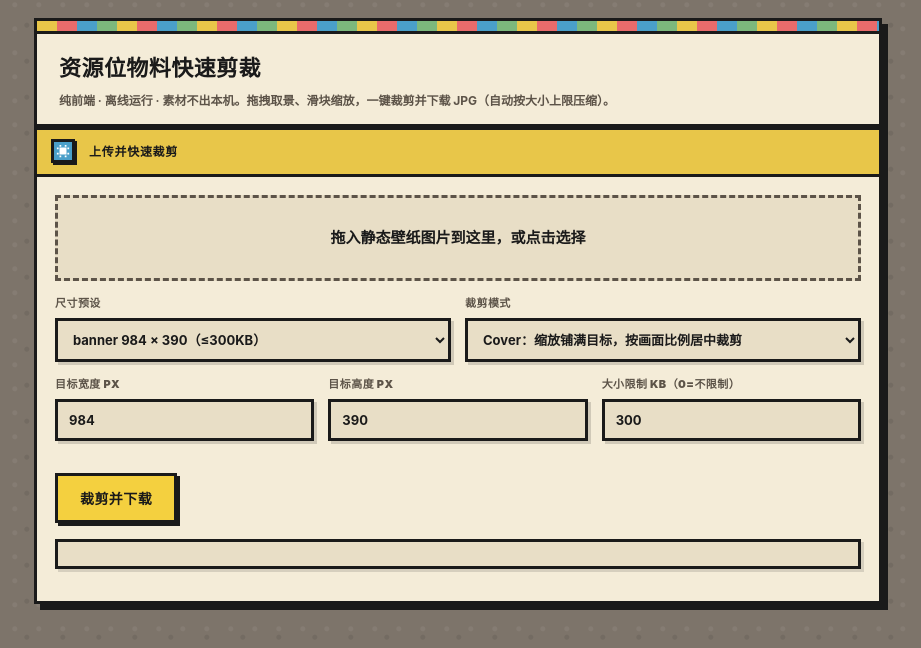
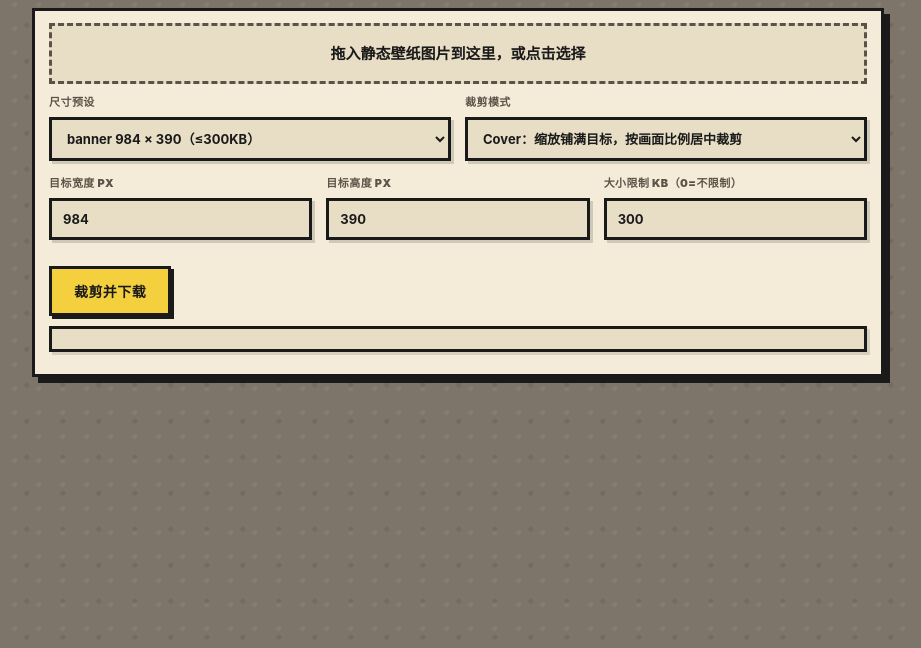
Before and after one commit to jh-oops/dynamic_wallpaper_converter, a plain HTML site: page crop_tool.html in a window 1280 px wide. Shown: the whole page, without its empty margins (182-1103 px from the left). Drawn offline with Linux system fonts and the light colour scheme.

Commit message:
crop_tool.html: 去掉顶部标题/副标题/黄色上传栏，整体紧凑化以便一屏展示

```diff
--- a/crop_tool.html
+++ b/crop_tool.html
@@ -25,17 +25,17 @@
   ::-webkit-scrollbar-track{background:var(--paper-2);border-left:var(--bw) solid var(--border)}
   ::-webkit-scrollbar-thumb{background:var(--win-yellow);border:var(--bw) solid var(--border);box-shadow:inset -3px -3px 0 rgba(0,0,0,.15)}
 
-  .wrap{max-width:880px;width:100%;margin:0 auto;padding:18px 16px 72px}
+  .wrap{max-width:880px;width:100%;margin:0 auto;padding:8px 14px 20px}
   .topbar{background:var(--paper);border:var(--bw) solid var(--border);box-shadow:var(--sh);padding:16px 22px 14px;position:relative}
   .topbar::after{content:"";position:absolute;top:0;left:0;right:0;height:10px;background:repeating-linear-gradient(90deg,var(--win-yellow) 0 20px,var(--win-red) 20px 40px,var(--win-blue) 40px 60px,var(--win-green) 60px 80px);border-bottom:var(--bw) solid var(--border)}
   .topbar h1{margin:14px 0 0;font-size:22px;font-weight:900;letter-spacing:.02em}
   .topbar .sub{color:var(--ink-dim);font-size:12px;font-weight:700;margin-top:6px;max-width:760px;line-height:1.6}
 
-  .card{background:var(--paper);border:var(--bw) solid var(--border);box-shadow:var(--sh);margin-bottom:20px;position:relative;overflow:hidden;animation:pop .35s ease both}
+  .card{background:var(--paper);border:var(--bw) solid var(--border);box-shadow:var(--sh);margin-bottom:12px;position:relative;overflow:hidden;animation:pop .35s ease both}
   @keyframes pop{from{opacity:0;transform:translateY(18px)}to{opacity:1;transform:none}}
   .card h2{margin:0;padding:10px 14px;font-size:12px;font-weight:900;letter-spacing:.06em;text-transform:uppercase;
     background:var(--win-yellow);border-bottom:var(--bw) solid var(--border);color:var(--ink);display:flex;align-items:center;gap:8px}
-  .card-body{padding:18px 18px 20px}
+  .card-body{padding:12px 14px 14px}
 
   .step{display:inline-flex;align-items:center;justify-content:center;width:24px;height:24px;border:var(--bw) solid var(--border);
     background:var(--win-blue);color:#fff;margin-right:6px;box-shadow:2px 2px 0 var(--shadow);flex:0 0 auto;position:relative;top:-1px}
@@ -49,13 +49,13 @@
     border-radius:0;padding:10px 11px;font-size:13px;outline:none;font-family:inherit;font-weight:700;box-shadow:3px 3px 0 rgba(0,0,0,.15)}
   .field input:focus,.field select:focus,.field textarea:focus{box-shadow:5px 5px 0 rgba(0,0,0,.25);background:#fff}
 
-  .drop{position:relative;border:var(--bw) dashed var(--ink-dim);padding:28px 16px;text-align:center;color:var(--ink-dim);cursor:pointer;
-    background:var(--paper-2);margin-bottom:14px;font-weight:700;transition:.1s}
+  .drop{position:relative;border:var(--bw) dashed var(--ink-dim);padding:16px 14px;text-align:center;color:var(--ink-dim);cursor:pointer;
+    background:var(--paper-2);margin-bottom:10px;font-weight:700;transition:.1s}
   .drop:hover,.drop.over{border-style:solid;border-color:var(--border);background:#fff;transform:translate(-1px,-1px);box-shadow:var(--sh-sm)}
   .drop .big{font-size:15px;color:var(--ink);font-weight:900}
   .fname{margin-top:10px;font-size:13px;font-weight:800;color:var(--win-blue)}
   .hint{color:var(--ink-dim);font-size:12px;margin-top:8px;line-height:1.6;font-weight:700}
-  .btns{display:flex;gap:12px;margin-top:18px;flex-wrap:wrap}
+  .btns{display:flex;gap:10px;margin-top:12px;flex-wrap:wrap}
   button.go{background:var(--btn-yellow);color:var(--ink);border:var(--bw) solid var(--border);padding:12px 22px;font-size:14px;font-weight:900;
     cursor:pointer;box-shadow:var(--sh-sm);text-transform:uppercase;letter-spacing:.03em}
   button.go:hover{filter:brightness(1.05);transform:translate(-1px,-1px)}
@@ -67,21 +67,21 @@
   button.secondary:active{transform:translate(3px,3px);box-shadow:0 0 0 var(--shadow)}
   .spin{display:inline-block;width:14px;height:14px;border:var(--bw) solid currentColor;border-top-color:transparent;animation:sp .8s steps(8) infinite;vertical-align:-2px;margin-right:6px}
   @keyframes sp{to{transform:rotate(360deg)}}
-  .status{margin-top:16px;padding:12px 14px;font-size:13px;font-weight:700;background:var(--paper-2);border:var(--bw) solid var(--border);
+  .status{margin-top:10px;padding:10px 12px;font-size:13px;font-weight:700;background:var(--paper-2);border:var(--bw) solid var(--border);
     min-height:20px;white-space:pre-wrap;word-break:break-all;box-shadow:3px 3px 0 rgba(0,0,0,.12)}
   .status.ok{background:#d4edda;border-color:var(--ok);color:#1e4d1e}
   .status.warn{background:#fff3cd;border-color:var(--warn);color:#6b4b1a}
   .status.err{background:#f8d7da;border-color:var(--err);color:#66181f}
   .status.info{color:var(--ink)}
-  .dl{margin-top:12px}
+  .dl{margin-top:8px}
   .dl a{display:inline-block;background:var(--paper-2);border:var(--bw) solid var(--border);color:var(--ink);text-decoration:none;
     padding:10px 14px;font-size:13px;font-weight:800;margin-right:8px;box-shadow:var(--sh-sm)}
   .dl a:hover{background:var(--btn-yellow);transform:translate(-1px,-1px)}
   .dl a:active{transform:translate(2px,2px);box-shadow:0 0 0 var(--shadow)}
 
-  .crop-editor-wrap{display:flex;gap:18px;margin:14px 0;align-items:flex-start;flex-wrap:wrap}
-  .crop-stage-wrap{flex:1;min-width:300px;background:var(--paper-2);border:var(--bw) solid var(--border);box-shadow:var(--sh-sm);padding:10px}
-  .crop-stage-title{font-size:12px;font-weight:900;color:var(--ink);margin-bottom:8px;text-transform:uppercase;letter-spacing:.04em}
+  .crop-editor-wrap{display:flex;gap:12px;margin:6px 0;align-items:flex-start;flex-wrap:wrap}
+  .crop-stage-wrap{flex:1;min-width:300px;background:var(--paper-2);border:var(--bw) solid var(--border);box-shadow:var(--sh-sm);padding:6px}
+  .crop-stage-title{font-size:11px;font-weight:900;color:var(--ink);margin-bottom:6px;text-transform:uppercase;letter-spacing:.04em}
   .crop-stage{position:relative;width:100%;max-width:560px;margin:0 auto;overflow:hidden;background:#000;
     cursor:grab;border:2px solid var(--border)}
   .crop-stage:active{cursor:grabbing}
@@ -91,22 +91,16 @@
   .crop-frame{position:absolute;left:0;top:0;right:0;bottom:0;border:3px dashed var(--win-yellow);pointer-events:none;box-shadow:inset 0 0 0 1px rgba(0,0,0,.3);z-index:2}
   .crop-frame::before{content:'';position:absolute;inset:0;border:1px solid rgba(255,255,255,.4);pointer-events:none}
   .crop-hint{position:absolute;bottom:8px;left:50%;transform:translateX(-50%);background:rgba(0,0,0,.65);color:#fff;font-size:11px;font-weight:700;padding:4px 8px;pointer-events:none;z-index:3}
-  .crop-controls{margin-top:10px;display:flex;align-items:center;gap:10px;flex-wrap:wrap}
+  .crop-controls{margin-top:8px;display:flex;align-items:center;gap:8px;flex-wrap:wrap}
   .crop-controls label{font-size:12px;font-weight:900;color:var(--ink);white-space:nowrap}
   .crop-controls input[type=range]{flex:1;min-width:120px}
-  .crop-prev-meta{margin-top:8px;font-size:12px;font-weight:700;color:var(--ink-dim);text-align:center;min-height:16px}
+  .crop-prev-meta{margin-top:6px;font-size:12px;font-weight:700;color:var(--ink-dim);text-align:center;min-height:16px}
   @media (max-width:760px){ .crop-editor-wrap{flex-direction:column} .crop-stage-wrap{min-width:auto;width:100%} }
 </style>
 </head>
 <body>
 <div class="wrap">
-  <div class="topbar">
-    <h1>资源位物料快速剪裁</h1>
-    <div class="sub">纯前端 · 离线运行 · 素材不出本机。拖拽取景、滑块缩放，一键裁剪并下载 JPG（自动按大小上限压缩）。</div>
-  </div>
-
   <div class="card">
-    <h2><span class="step" data-icon="crop"></span>上传并快速裁剪</h2>
     <div class="card-body">
       <div class="drop" id="drop-crop">
         <div class="big">拖入静态壁纸图片到这里，或点击选择</div>
```
